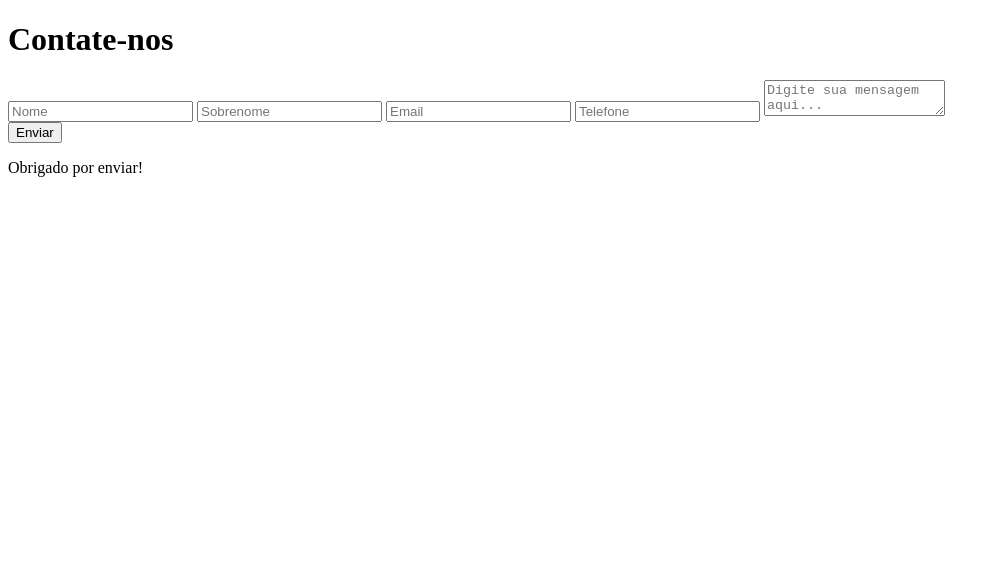
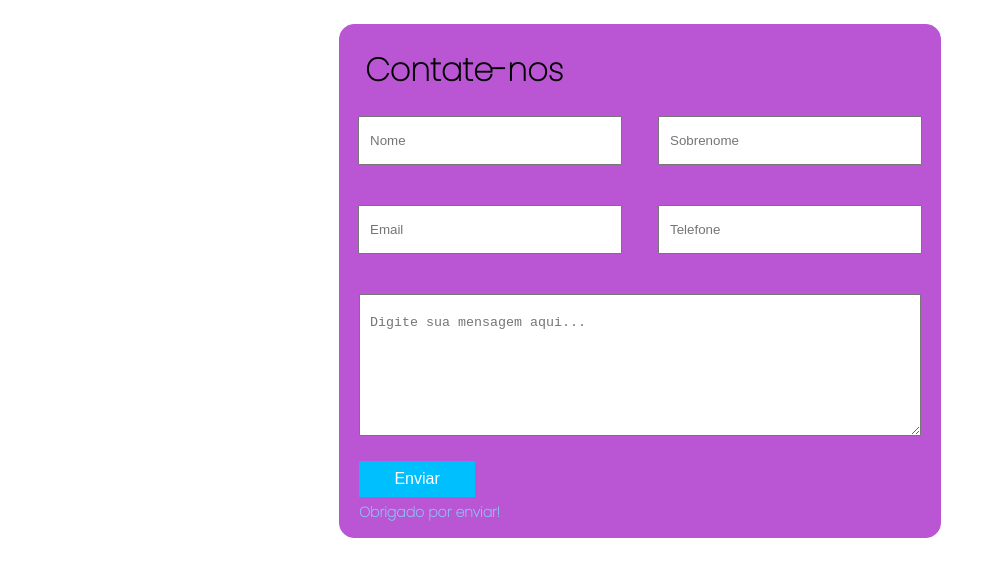
Before and after one commit to jpsb-developer/Formulario, a plain HTML site: page index.html in a window 1280 px wide. Shown: the whole page, without its empty margins (0-1000 px from the left). Drawn offline with Linux system fonts and the light colour scheme; the site is published under a folder, as on GitHub Pages, so addresses that start at the root find nothing.

Commit message:
update project

```diff
--- a/index.html
+++ b/index.html
@@ -4,7 +4,7 @@
     <meta charset="UTF-8">
     <meta name="viewport" content="width=], initial-scale=1.0">
     <link href="https://fonts.googleapis.com/css2?family=Poppins:wght@100&display=swap" rel="stylesheet">
-    <link rel="stylesheet" href="/_css/style.css">
+    <link rel="stylesheet" href="./css/style.css">
 
     <title>Formulário de Contato</title>
 </head>
```
Also changed, not shown: css/style.css (renamed from _css/style.css).
